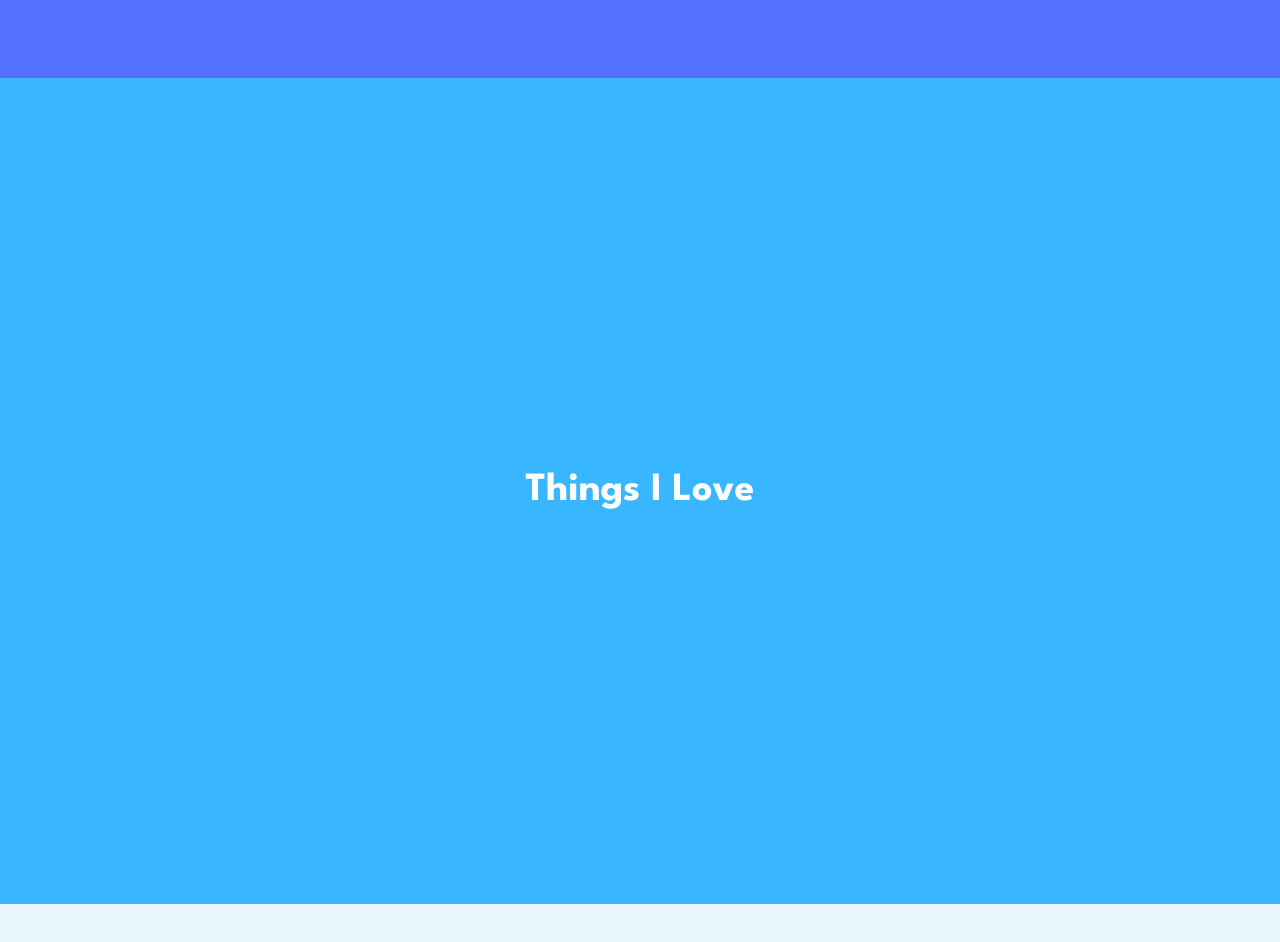
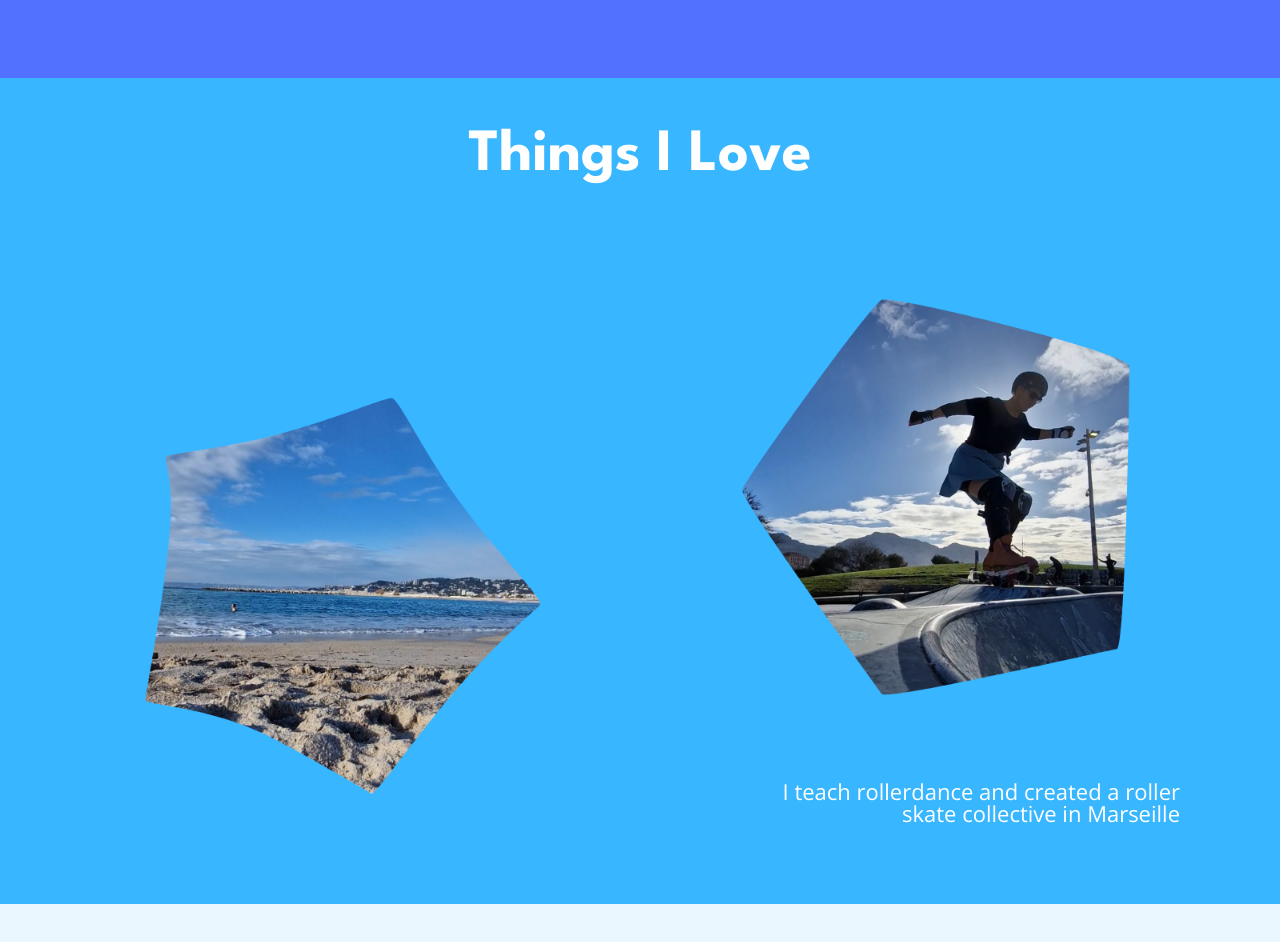
Before and after one commit to HindG/Web-cv, a Next.js app: page / in a window 1280 px wide. Shown: the part 2400-3342 px from the top of the page. Built offline with nearby package versions, Linux system fonts and the light colour scheme.

Commit message:
:sparkles: ThingsILovePage

```diff
--- a/app/Components/Title/Title.tsx
+++ b/app/Components/Title/Title.tsx
@@ -5,10 +5,10 @@ const league_spartan = League_Spartan({
     subsets: ['latin'],
 })
 
-export default function Title({ title, color }: { title?: string, color?: string }) {
+export default function Title({ title, color, size }: { title?: string, color?: string, size?: number }) {
     return (
         title ?
-            <h2 className={league_spartan.className} style={{ fontSize: "40px", color, fontWeight: "700" }}>
+            <h2 className={league_spartan.className} style={{ fontSize: size ? `${size}px` : "40px", color, fontWeight: "700" }}>
                 {title}
             </h2>
             :
--- a/app/Pages/ThingsILovePage/ThingsILovePage.css
+++ b/app/Pages/ThingsILovePage/ThingsILovePage.css
@@ -4,4 +4,40 @@
     display: flex;
     align-items: center;
     justify-content: center;
+    position: relative;
+    flex-direction: column;
 }
+
+.thingsilove__imgcontainer {
+    display: flex;
+    margin-top: 50px;
+    height: 75%;
+    justify-content: space-around;
+    align-items: center;
+    width: 100%;
+}
+
+.thingsilove__text {
+    color: #ffffff;
+    width: 410px;
+    position: absolute;
+    bottom: 80px;
+    right: 100px;
+    font-size: 22px;
+    text-align: right;
+}
+
+.thingsilove__img {
+    width: 400px;
+    height: 400px;
+}
+
+.thingsilove__imgbeach {
+    margin-top: 100px;
+    margin-left: 50px;
+}
+
+.thingsilove__imgroller {
+    margin-bottom: 100px;
+    margin-right: 50px;
+}
--- a/app/Pages/ThingsILovePage/ThingsILovePage.tsx
+++ b/app/Pages/ThingsILovePage/ThingsILovePage.tsx
@@ -1,10 +1,23 @@
 import Title from "@/app/Components/Title/Title"
 import './ThingsILovePage.css'
+import Bowl from './love-bowl.png'
+import Beach from './love-plage.png'
 
 export default function ThingsILovePage() {
     return (
         <section className="thingsilove__container">
-            <Title title="Things I Love" color="#ffffff" />
+            <Title title="Things I Love" color="#ffffff" size={60} />
+            <div className="thingsilove__imgcontainer">
+                <img
+                    src={Beach.src}
+                    alt="Marseille's beach"
+                    className="thingsilove__img thingsilove__imgbeach" />
+                <img
+                    src={Bowl.src}
+                    alt="Rollerskating in Marseille's Bowl of Prado"
+                    className="thingsilove__img thingsilove__imgroller" />
+            </div>
+            <p className="thingsilove__text">I teach rollerdance and created a roller skate collective in Marseille</p>
         </section>
     )
 }
```
Also changed, not shown: app/Pages/ThingsILovePage/love-bowl.png (added), app/Pages/ThingsILovePage/love-plage.png (added).
